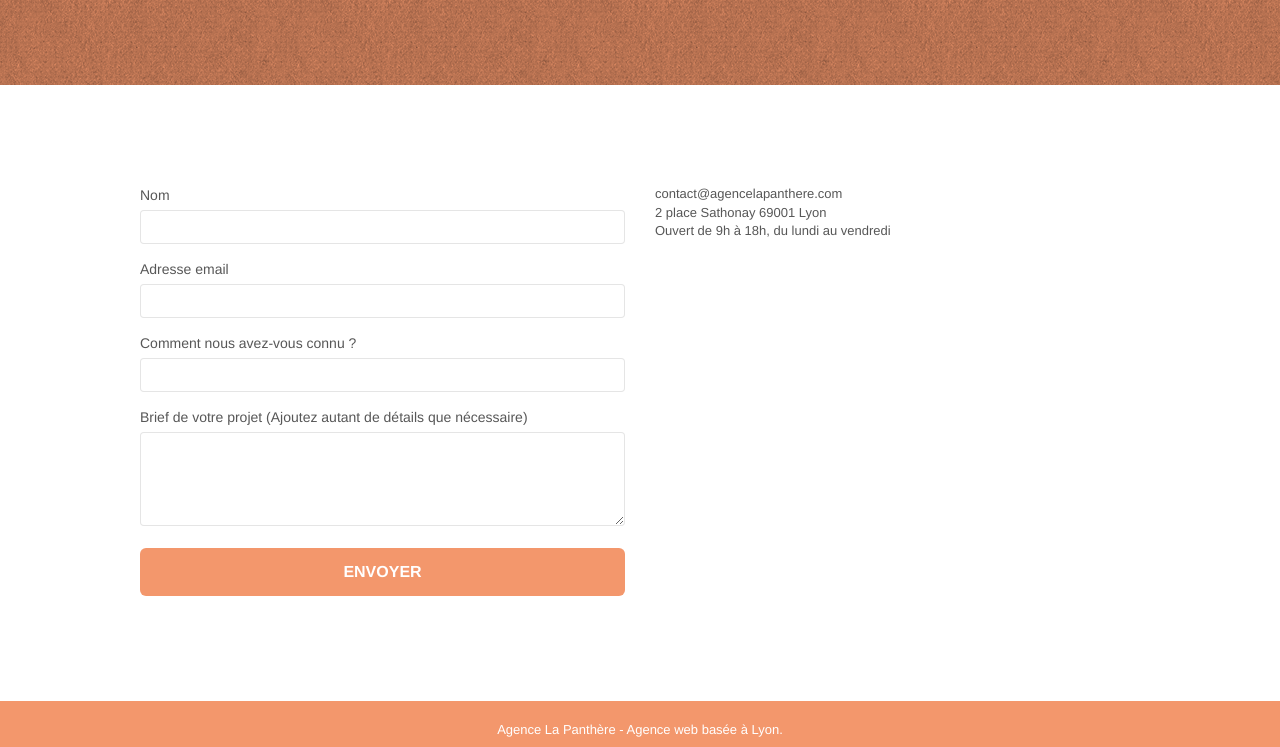
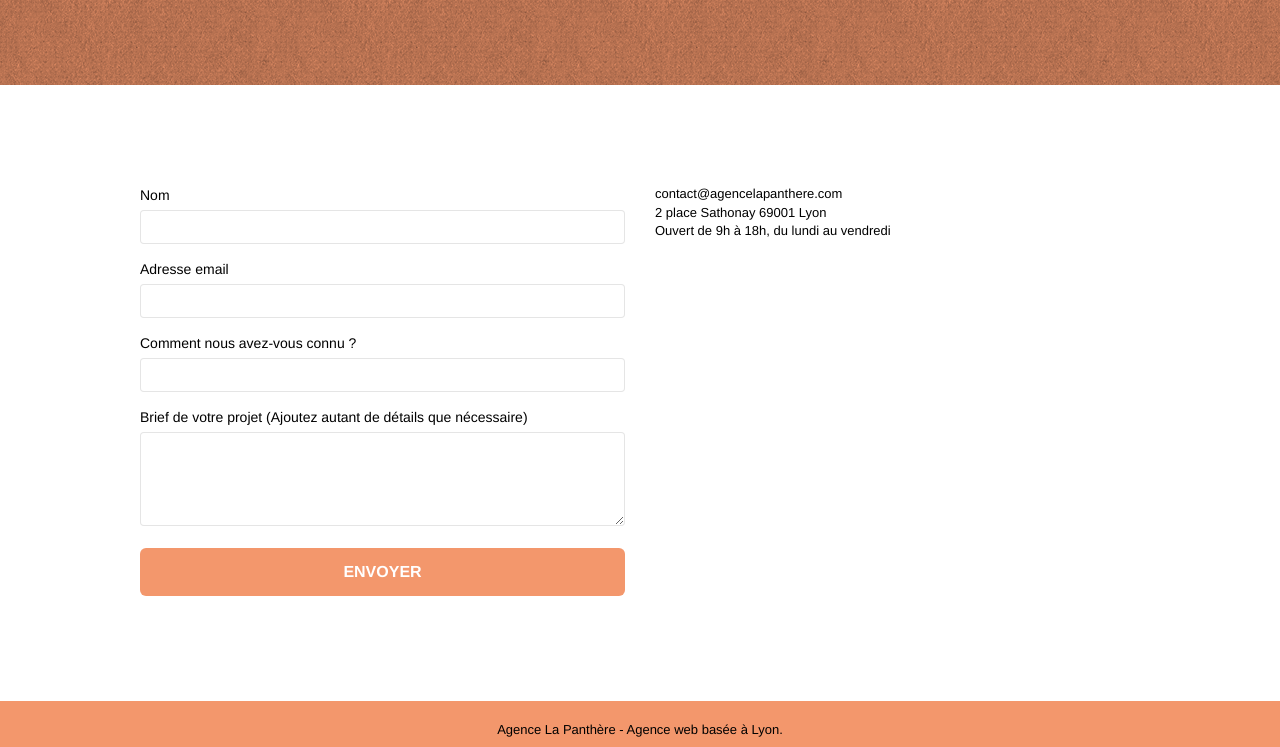
Before and after one commit to Adrien-A51/P4-La-panthere, a plain HTML site: page page2.html in a window 1280 px wide. Shown: the part 316-1063 px from the top of the page. Drawn offline with Linux system fonts and the light colour scheme.

Commit message:
modifs color

```diff
--- a/page2.html
+++ b/page2.html
@@ -129,7 +129,7 @@
 	<div class="container bloc-sm">
 		<div class="row">
 			<div class="col-sm-12">
-				<p class="text-center white">
+				<p class="text-center">
 					Agence La Panthère - Agence web basée à Lyon.<br>
 				</p>
 				<div class="row row-no-gutters social">
--- a/style.css
+++ b/style.css
@@ -651,7 +651,7 @@ label,
 a {
     font-family: "helvetica";
     font-weight: 400;
-    color: #575757!important;
+    color: black;
 }
 
 li {
```
Also changed, not shown: index.html (+2 -2 lines).
